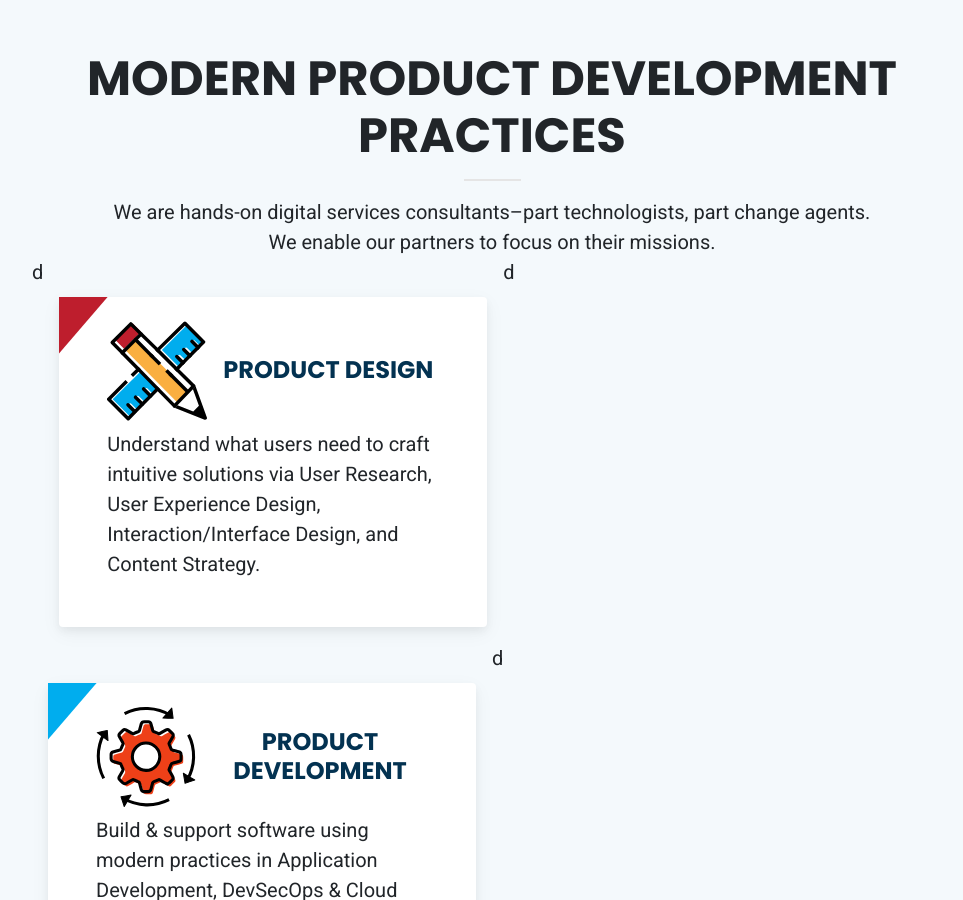
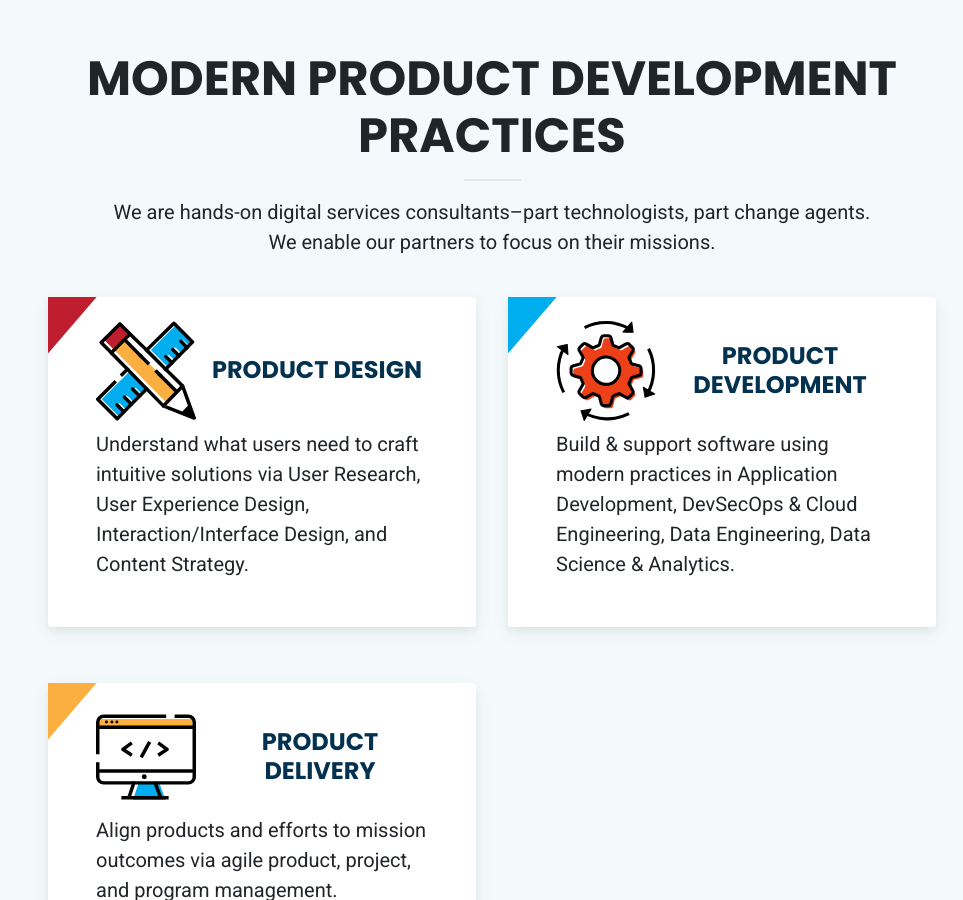
Before and after one commit to PluribusDigital/pluribusdigital-com, a Jekyll site: the page built from index.md, in a window 1280 px wide and 900 px high, scrolled down 1724 px. Shown: the whole window, without its empty margins (148-1111 px from the left). Built offline with Jekyll 4.4.1, drawn with Linux system fonts in a browser that asks for light colours.

Commit message:
rmv-char
removed 'd' from line 1

```diff
--- a/_includes/component_icon_card.html
+++ b/_includes/component_icon_card.html
@@ -1,4 +1,4 @@
-d<div class="col-lg-6 px-0 mb-4 p-md-3">
+<div class="col-lg-6 px-0 mb-4 p-md-3">
   <div class="card pd-icon-card pd-corner-{{include.corner}} mt-4">
     <div class="card-body text-left p-0 px-md-5 py-md-4">
       <div class="d-md-flex text-center pd-icon-card-title">
```
